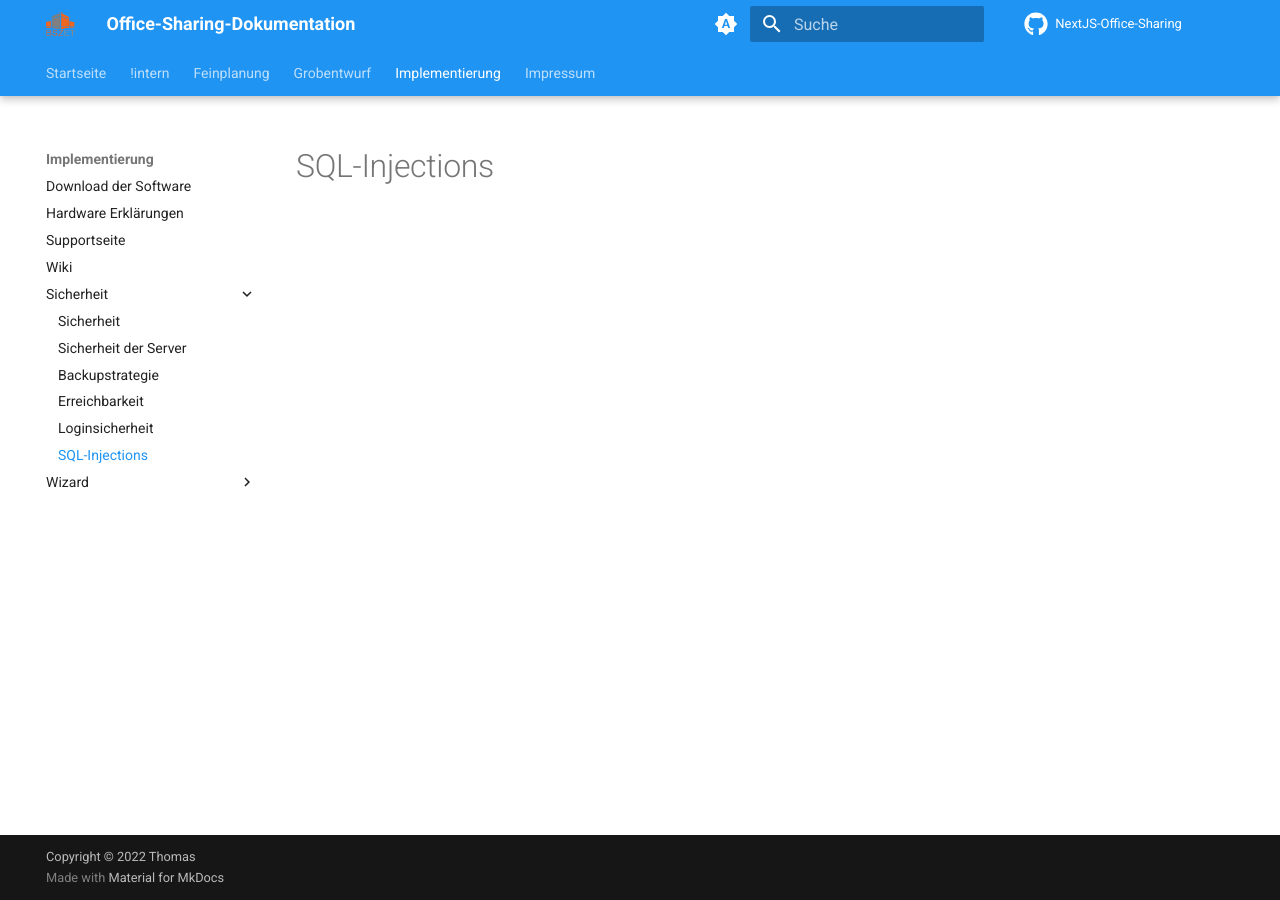
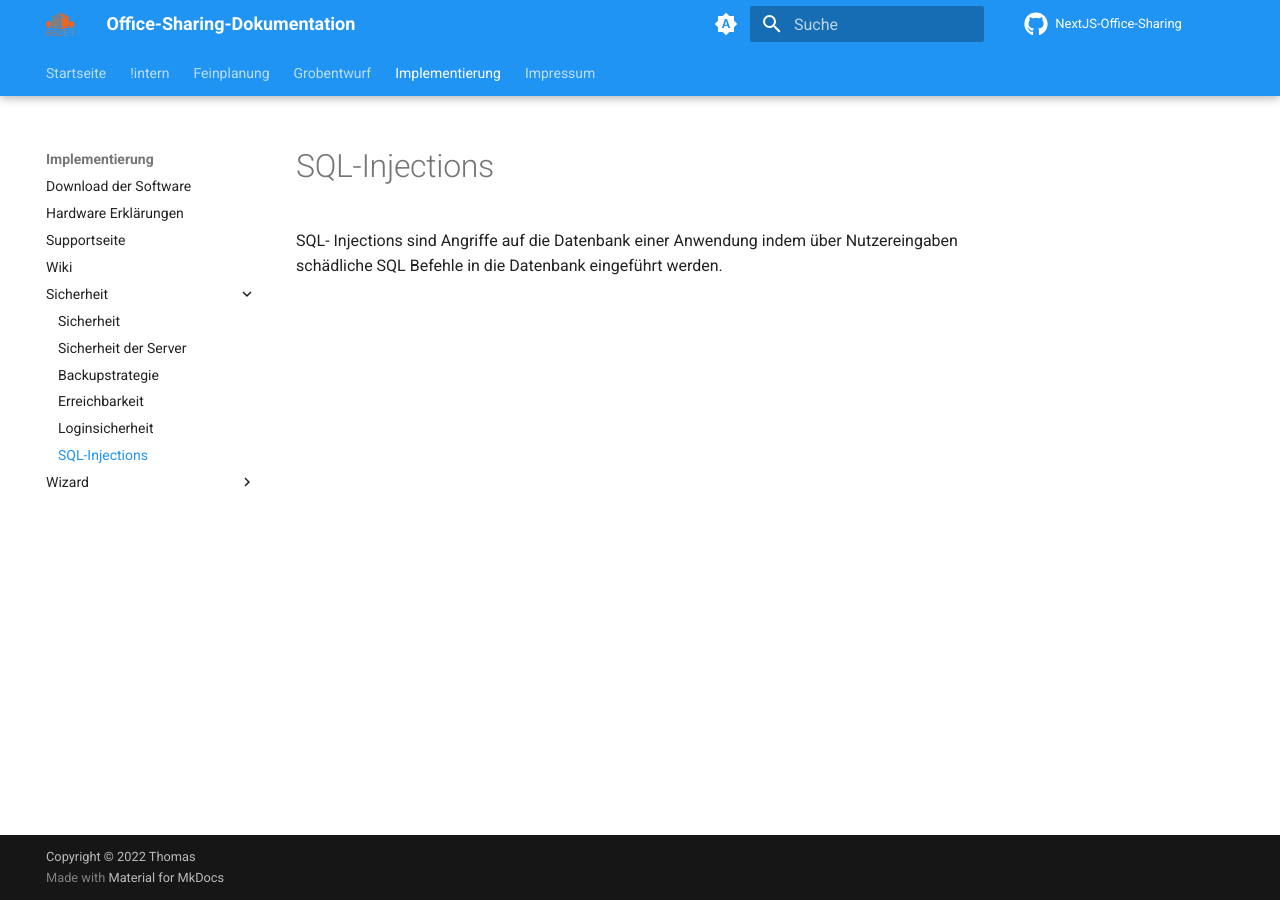
Before and after one commit to gz-bad-erzland-p2/Dokumentation, an MkDocs documentation site: the page built from docs/implementierung/sicherheit/07_sql-injections.md, in a window 1280 px wide. Built offline with MkDocs 1.6.1 and Material for MkDocs 9.7.7, drawn with Linux system fonts in a browser that asks for light colours; comment, search, counter and statistics services are not loaded.

Commit message:
Update 07_sql-injections.md

```diff
--- a/docs/implementierung/sicherheit/07_sql-injections.md
+++ b/docs/implementierung/sicherheit/07_sql-injections.md
@@ -1 +1,4 @@
 # SQL-Injections
+
+SQL- Injections sind Angriffe auf die Datenbank einer Anwendung indem über Nutzereingaben
+schädliche SQL Befehle in die Datenbank eingeführt werden.
```
